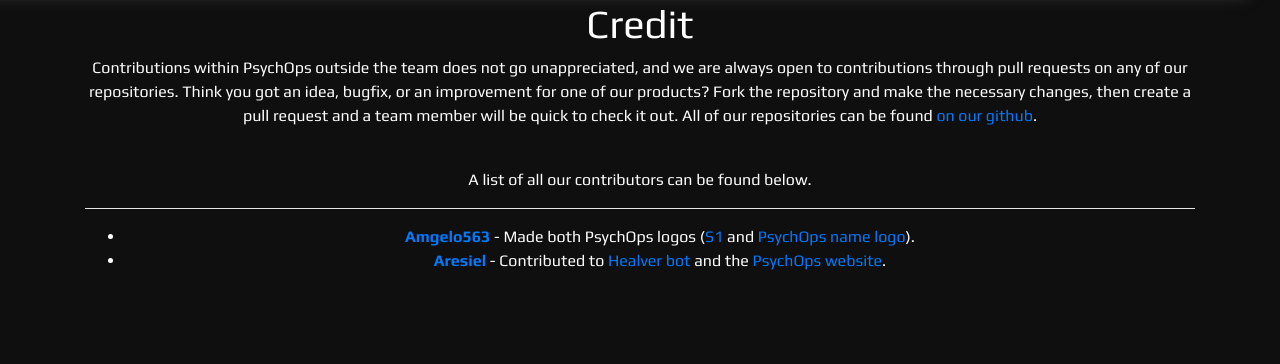
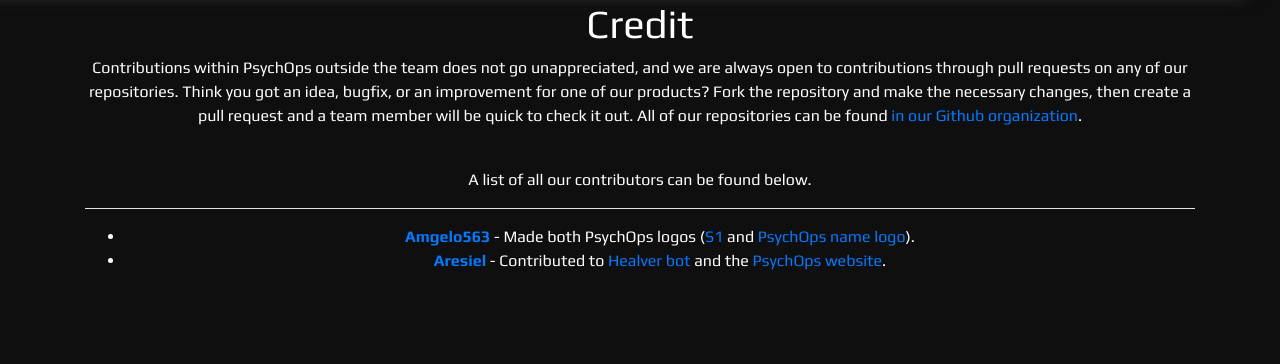
Before and after one commit to PsychOps/PsychOps, a PHP site: page /credit.php in a window 1280 px wide. Shown: the part 56-420 px from the top of the page. Run offline with PHP 8.4, Linux system fonts and the light colour scheme; some libraries are stand-ins or nearby versions.

Commit message:
Grammer changes

```diff
--- a/credit.php
+++ b/credit.php
@@ -12,7 +12,7 @@
 <div class="container text-center">
     <h1>Credit</h1>
     <p>
-        Contributions within PsychOps outside the team does not go unappreciated, and we are always open to contributions through pull requests on any of our repositories. Think you got an idea, bugfix, or an improvement for one of our products? Fork the repository and make the necessary changes, then create a pull request and a team member will be quick to check it out. All of our repositories can be found <a href="https://github.com/PsychOps">on our github</a>.
+        Contributions within PsychOps outside the team does not go unappreciated, and we are always open to contributions through pull requests on any of our repositories. Think you got an idea, bugfix, or an improvement for one of our products? Fork the repository and make the necessary changes, then create a pull request and a team member will be quick to check it out. All of our repositories can be found <a href="https://github.com/PsychOps">in our Github organization</a>.
     </p>
     <br/>
     <p>
```
